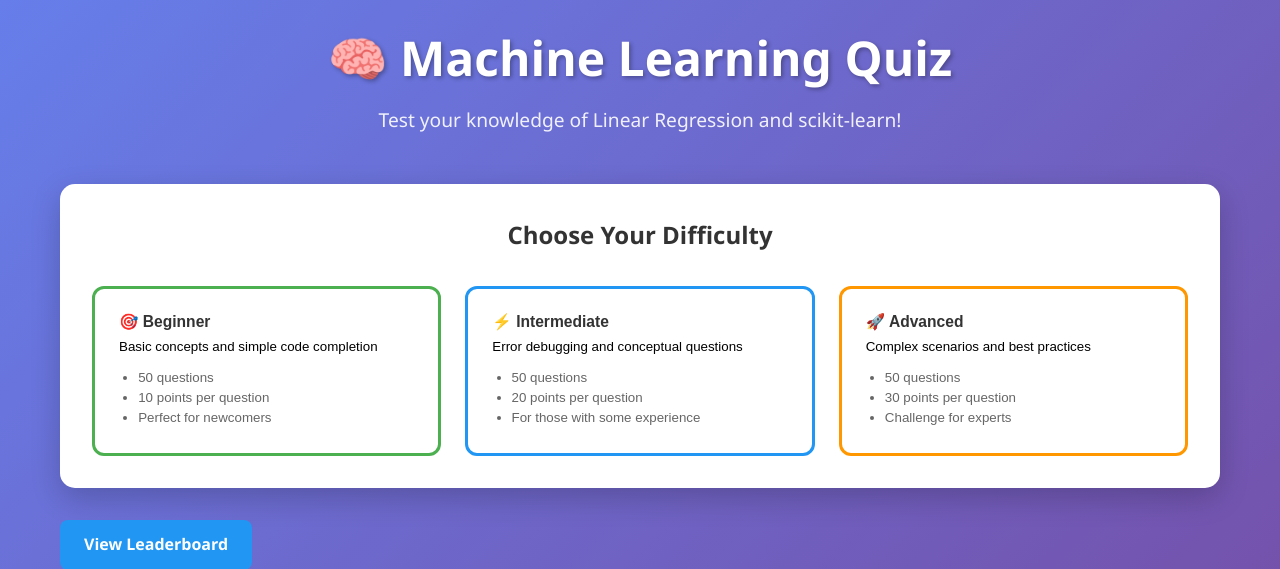
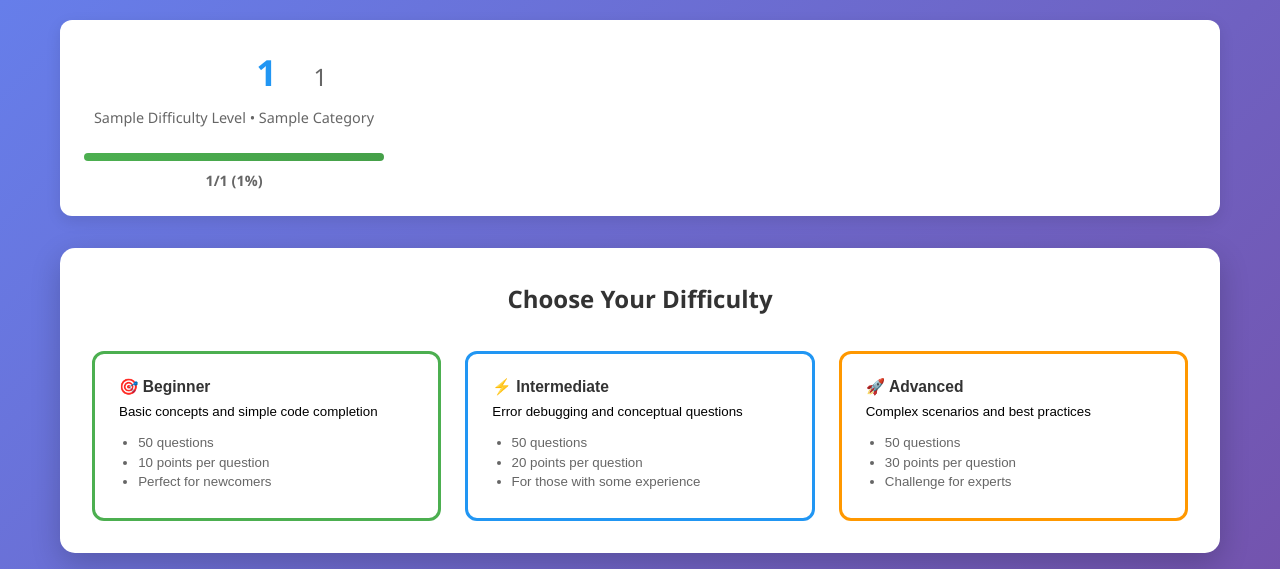
Before and after one commit to ejuPhd/gl-quiz, a Flask app: template templates/index.html in a window 1280 px wide. Shown: the top 569 px of the page. Run offline with Flask 3, Linux system fonts and the light colour scheme; the template is opened without the code that fills it: most values are stand-ins (such as "Sample title", 1, 10 or a date in 2020).

Commit message:
feat: scale to 500+ questions and enhance quiz experience
- Expand question bank from 70 to 500+ comprehensive ML/Generative AI questions
- Increase quiz length from 10 to 50 questions per difficulty level
- Add enhanced question counter with clear progress tracking
- Implement visual progress bar with percentage completion
- Update README with new features, question statistics, and installation guide
- Improve UI with better question numbering and progress indicators
- Add Generative AI category to question taxonomy
- Maintain scoring system with beginner(10pt), intermediate(20pt), advanced(30pt)

```diff
--- a/app.py
+++ b/app.py
@@ -47,8 +47,8 @@
     difficulty = request.form.get('difficulty', 'beginner')
     questions = load_questions()
 
-    # Select questions based on difficulty
-    quiz_questions = get_questions_by_difficulty(questions, difficulty, 10)
+    # Select questions based on difficulty - CHANGED FROM 10 TO 50
+    quiz_questions = get_questions_by_difficulty(questions, difficulty, 50)
 
     # Initialize session
     session['quiz_questions'] = quiz_questions
@@ -74,14 +74,19 @@
 
     question = questions[current_idx]
 
-    # Calculate progress percentage
+    # Calculate progress percentage and round to nearest 10 for class name
     progress_percent = (current_idx / len(questions)) * 100
+    progress_class = f"progress-{int(round(progress_percent / 10) * 10)}"
+
+    # Calculate exact progress percentage for display
+    exact_progress = (current_idx / len(questions)) * 100
 
     return render_template('quiz.html',
                            question=question,
                            question_num=current_idx + 1,
                            total_questions=len(questions),
-                           progress_percent=progress_percent)
+                           progress_class=progress_class,
+                           progress_percent=exact_progress)  # Add this line
 
 
 @app.route('/submit_answer', methods=['POST'])
--- a/static/style.css
+++ b/static/style.css
@@ -603,3 +603,107 @@
         padding: 0.8rem 1rem;
     }
 }
+
+/* Enhanced question counter */
+.question-counter {
+    text-align: center;
+    margin-bottom: 1.5rem;
+}
+
+.current-number {
+    color: #2196F3;
+    font-size: 1.5em;
+}
+
+.total-number {
+    color: #666;
+    font-weight: normal;
+}
+
+.counter-subtitle {
+    color: #666;
+    font-size: 0.9rem;
+    margin-top: 0.3rem;
+}
+
+/* Progress container */
+.progress-container {
+    margin-top: 1rem;
+}
+
+.progress-text {
+    text-align: center;
+    font-size: 0.9rem;
+    color: #666;
+    margin-top: 0.5rem;
+    font-weight: 600;
+}
+
+/* Update progress bar colors based on percentage */
+.progress-0 {
+    width: 0%;
+    background: #f44336;
+}
+
+.progress-10 {
+    width: 10%;
+    background: #ff9800;
+}
+
+.progress-20 {
+    width: 20%;
+    background: #ff9800;
+}
+
+.progress-30 {
+    width: 30%;
+    background: #ffc107;
+}
+
+.progress-40 {
+    width: 40%;
+    background: #ffc107;
+}
+
+.progress-50 {
+    width: 50%;
+    background: #8bc34a;
+}
+
+.progress-60 {
+    width: 60%;
+    background: #8bc34a;
+}
+
+.progress-70 {
+    width: 70%;
+    background: #4CAF50;
+}
+
+.progress-80 {
+    width: 80%;
+    background: #4CAF50;
+}
+
+.progress-90 {
+    width: 90%;
+    background: #2e7d32;
+}
+
+.progress-100 {
+    width: 100%;
+    background: #2e7d32;
+}
+
+/* Quiz header responsive layout */
+@media (max-width: 768px) {
+    .quiz-header {
+        flex-direction: column;
+        gap: 1rem;
+        text-align: center;
+    }
+
+    .question-counter h2 {
+        font-size: 1.3rem;
+    }
+}
--- a/templates/index.html
+++ b/templates/index.html
@@ -10,9 +10,31 @@
 
 <body>
     <div class="container">
-        <header>
-            <h1>🧠 Machine Learning Quiz</h1>
-            <p>Test your knowledge of Linear Regression and scikit-learn!</p>
+        <header class="quiz-header">
+            <div class="progress-info">
+                <!-- Enhanced question counter -->
+                <div class="question-counter">
+                    <h2>Question <span class="current-number">{{ question_num }}</span> of <span class="total-number">{{
+                            total_questions }}</span></h2>
+                    <div class="counter-subtitle">
+                        {{ question.difficulty|title }} Level • {{ question.category|replace('_', ' ')|title }}
+                    </div>
+                </div>
+
+                <!-- Progress bar -->
+                <div class="progress-container">
+                    <div class="progress-bar">
+                        <div class="progress {{ progress_class }}"></div>
+                    </div>
+                    <div class="progress-text">
+                        {{ question_num }}/{{ total_questions }} ({{ progress_percent|round|int }}%)
+                    </div>
+                </div>
+            </div>
+
+            <div class="difficulty-badge {{ question.difficulty }}">
+                {{ question.difficulty|title }}
+            </div>
         </header>
 
         <div class="difficulty-selection">
@@ -23,7 +45,7 @@
                         <h3>🎯 Beginner</h3>
                         <p>Basic concepts and simple code completion</p>
                         <ul>
-                            <li>50 questions</li>
+                            <li>50 questions</li> <!-- Changed from 10 to 50 -->
                             <li>10 points per question</li>
                             <li>Perfect for newcomers</li>
                         </ul>
@@ -33,7 +55,7 @@
                         <h3>⚡ Intermediate</h3>
                         <p>Error debugging and conceptual questions</p>
                         <ul>
-                            <li>50 questions</li>
+                            <li>50 questions</li> <!-- Changed from 10 to 50 -->
                             <li>20 points per question</li>
                             <li>For those with some experience</li>
                         </ul>
@@ -43,7 +65,7 @@
                         <h3>🚀 Advanced</h3>
                         <p>Complex scenarios and best practices</p>
                         <ul>
-                            <li>50 questions</li>
+                            <li>50 questions</li> <!-- Changed from 10 to 50 -->
                             <li>30 points per question</li>
                             <li>Challenge for experts</li>
                         </ul>
```
Also changed, not shown: README.md, license.txt.
